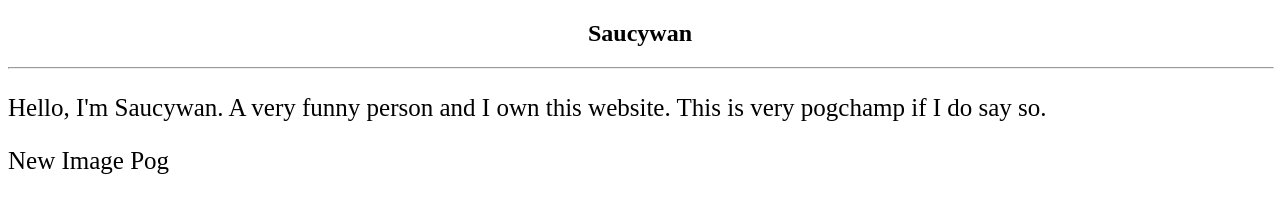
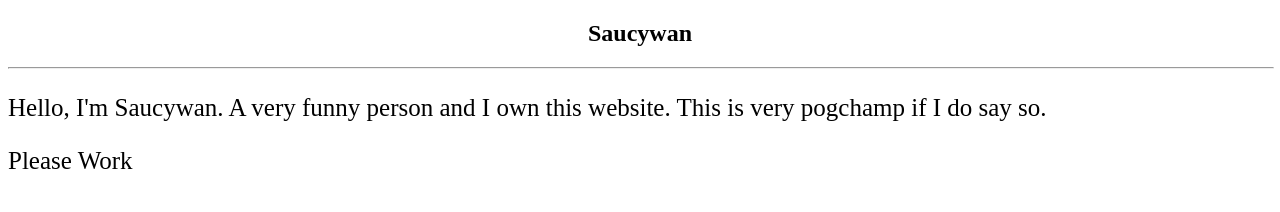
Before and after one commit to Saucywan/saucywan.github.io, a plain HTML site: page index.html in a window 1280 px wide. Drawn offline with Linux system fonts and the light colour scheme.

Commit message:
Update index.html

```diff
--- a/index.html
+++ b/index.html
@@ -9,6 +9,6 @@
     <h2 style="color:black; text-align:center;">Saucywan</h2>
     <hr style="width:100%;">
     <p style="font-size: 25px;">Hello, I'm Saucywan. A very funny person and I own this website. This is very pogchamp if I do say so.</p>
-    <p style="font-size: 25px;">New Image Pog</p>
+    <p style="font-size: 25px;">Please Work</p>
   </body>
 </html>
```
